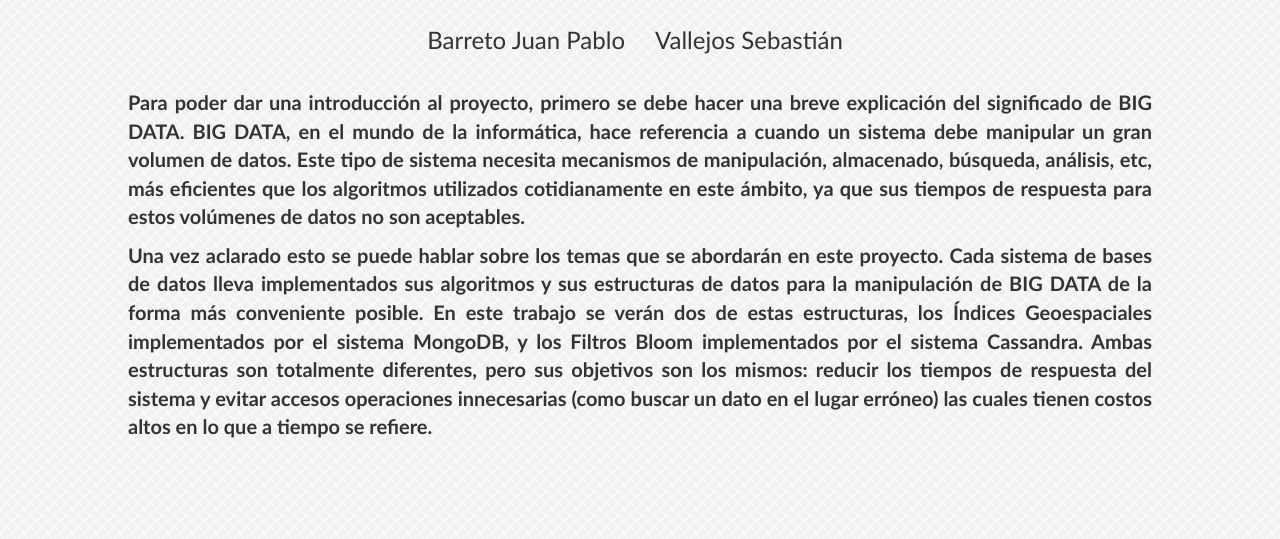
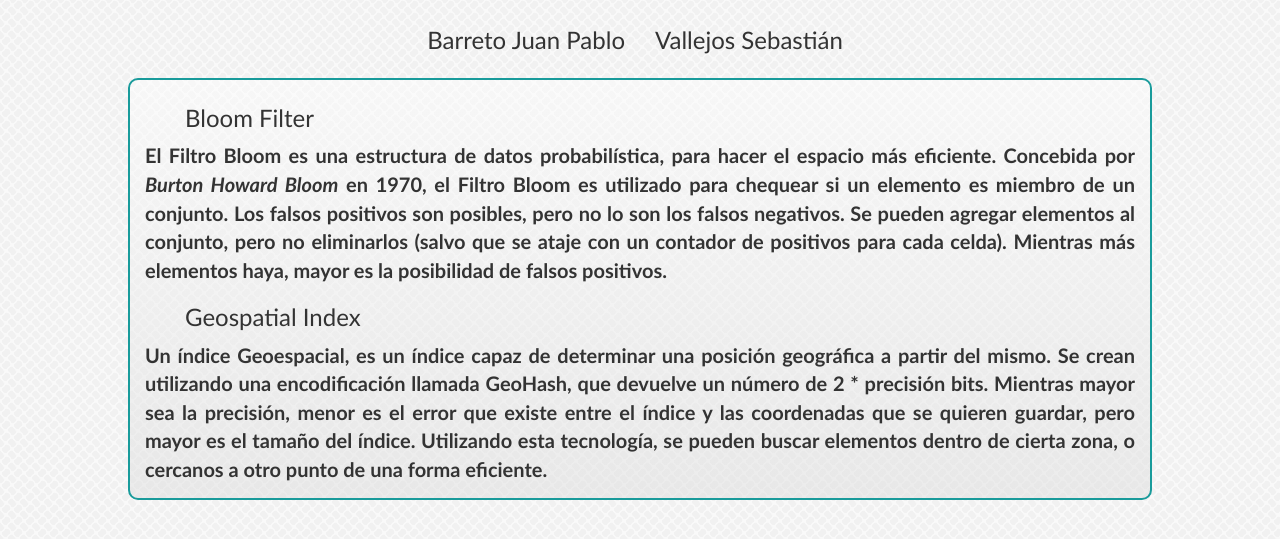
Before and after one commit to juampi92/Bloom-Geoespacial, a plain HTML site: page index.html in a window 1280 px wide. Shown: the part 181-720 px from the top of the page. Drawn offline with Linux system fonts and the light colour scheme.

Commit message:
Introduccion done

```diff
--- a/index.html
+++ b/index.html
@@ -60,11 +60,13 @@
             </div>
 
             <hr>
-            <div style="width:80%;margin:0 auto;font-size:20px;padding-top:50px;text-align:justify;">
+            <div style="width:80%;margin:0 auto;font-size:20px;margin-top:60px;padding:5px 15px;border-radius:10px;text-align:justify;" class="gradient">
+              <h3 class="animated fadeInLeft" style="margin-left:40px">Bloom Filter</h3>
               <p>
-                Para poder dar una introducción al proyecto, primero se debe hacer una breve explicación del significado de BIG DATA. BIG DATA, en el mundo de la informática, hace referencia a cuando un sistema debe manipular un gran volumen de datos. Este tipo de sistema necesita mecanismos de manipulación, almacenado, búsqueda, análisis, etc, más eficientes que los algoritmos utilizados cotidianamente en este ámbito, ya que sus tiempos de respuesta para estos volúmenes de datos no son aceptables.</p>
+                El Filtro Bloom es una estructura de datos probabilística, para hacer el espacio más eficiente. Concebida por <i>Burton Howard Bloom</i> en 1970, el Filtro Bloom es utilizado para chequear si un elemento es miembro de un conjunto. Los falsos positivos son posibles, pero no lo son los falsos negativos. Se pueden agregar elementos al conjunto, pero no eliminarlos (salvo que se ataje con un contador de positivos para cada celda). Mientras más elementos haya, mayor es la posibilidad de falsos positivos.</p>
+              <h3 class="animated fadeInLeft" style="margin-left:40px">Geospatial Index</h3>
               <p>
-                Una vez aclarado esto se puede hablar sobre los temas que se abordarán en este proyecto. Cada sistema de bases de datos lleva implementados sus algoritmos y sus estructuras de datos para la manipulación de BIG DATA de la forma más conveniente posible. En este trabajo se verán dos de estas estructuras, los Índices Geoespaciales implementados por el sistema MongoDB, y los Filtros Bloom implementados por el sistema Cassandra. Ambas estructuras son totalmente diferentes, pero sus objetivos son los mismos: reducir los tiempos de respuesta del sistema y evitar accesos operaciones innecesarias (como buscar un dato en el lugar erróneo) las cuales tienen costos altos en lo que a tiempo se refiere.</p>
+                Un índice Geoespacial, es un índice capaz de determinar una posición geográfica a partir del mismo. Se crean utilizando una encodificación llamada GeoHash, que devuelve un número de 2 * precisión bits. Mientras mayor sea la precisión, menor es el error que existe entre el índice y las coordenadas que se quieren guardar, pero mayor es el tamaño del índice. Utilizando esta tecnología, se pueden buscar elementos dentro de cierta zona, o cercanos a otro punto de una forma eficiente.</p>
              </div>
           </div>
         </div>
```
